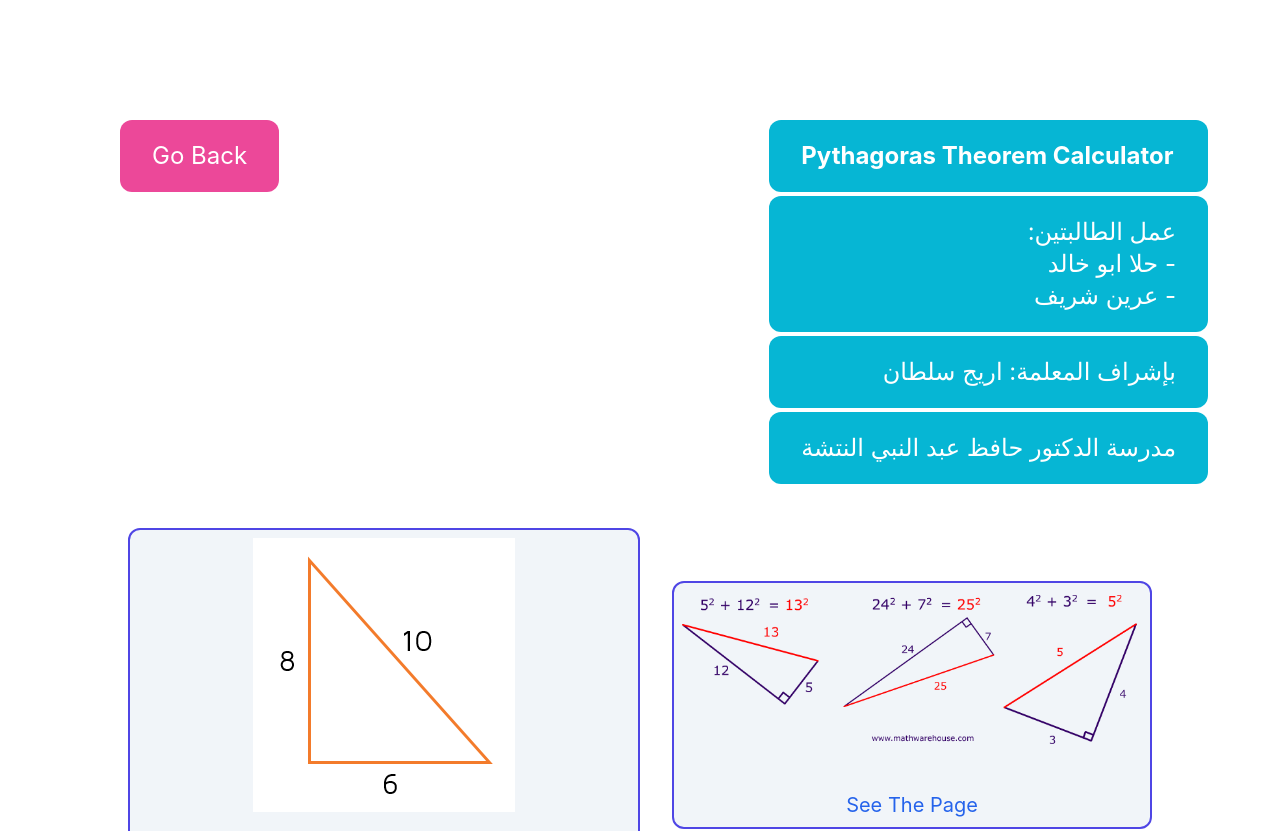
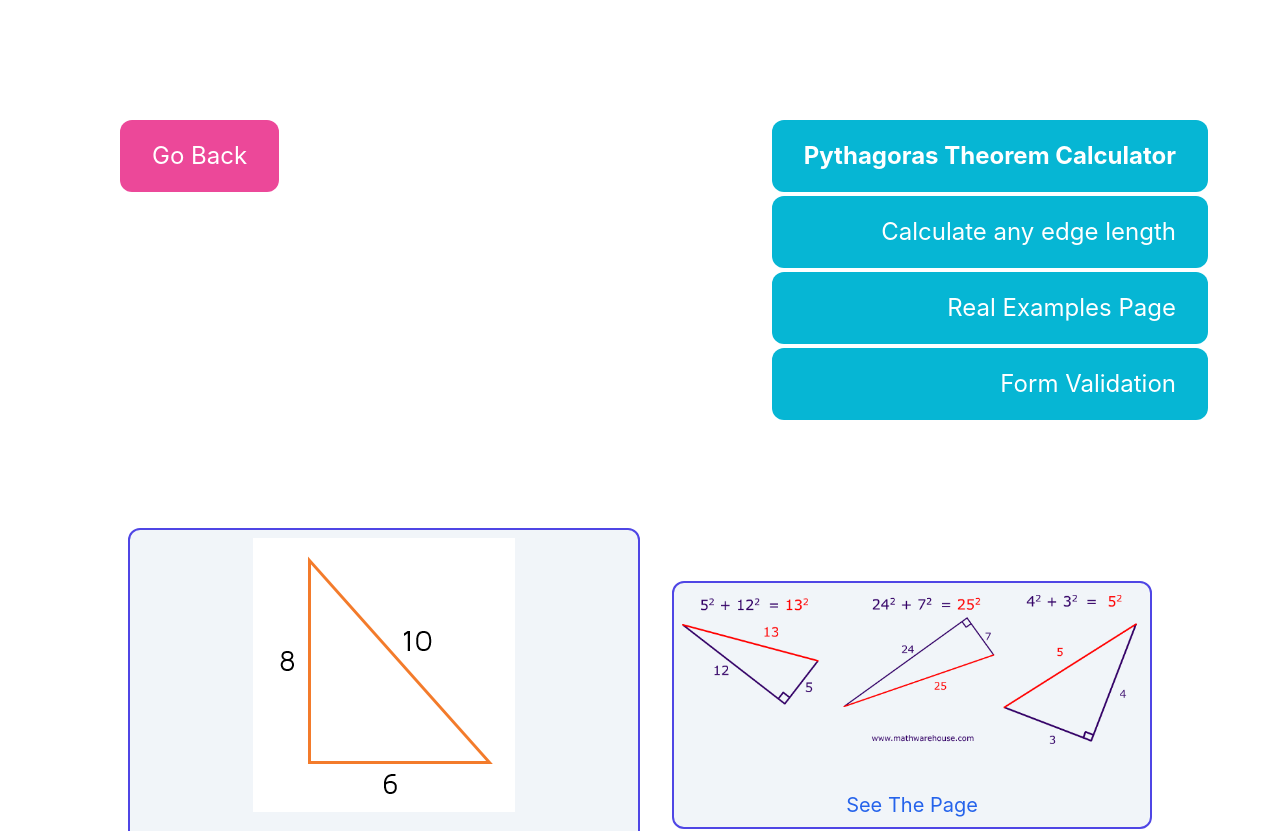
Before and after one commit to Shadi-Almohtaseb/Pythagoras-Theorem, a React (Create React App) app: page /examples in a window 1280 px wide. Shown: the top 831 px of the page. Built offline with nearby package versions, Linux system fonts and the light colour scheme.

Commit message:
change the details

```diff
--- a/src/components/StudentDetails.jsx
+++ b/src/components/StudentDetails.jsx
@@ -7,15 +7,13 @@ const StudentDetails = () => {
         Pythagoras Theorem Calculator
       </span>
       <span className="text-2xl bg-cyan-500 text-right px-8 py-5 rounded-xl text-white">
-        <p>:عمل الطالبتين</p>
-        <p>حلا ابو خالد -</p>
-        <p>عرين شريف -</p>
+        <p>Calculate any edge length</p>
       </span>
       <span className="text-2xl bg-cyan-500 text-right px-8 py-5 rounded-xl text-white">
-        بإشراف المعلمة: اريج سلطان
+        Real Examples Page
       </span>
       <span className="text-2xl bg-cyan-500 text-right px-8 py-5 rounded-xl text-white">
-        مدرسة الدكتور حافظ عبد النبي النتشة
+        Form Validation
       </span>
     </div>
   );
```
